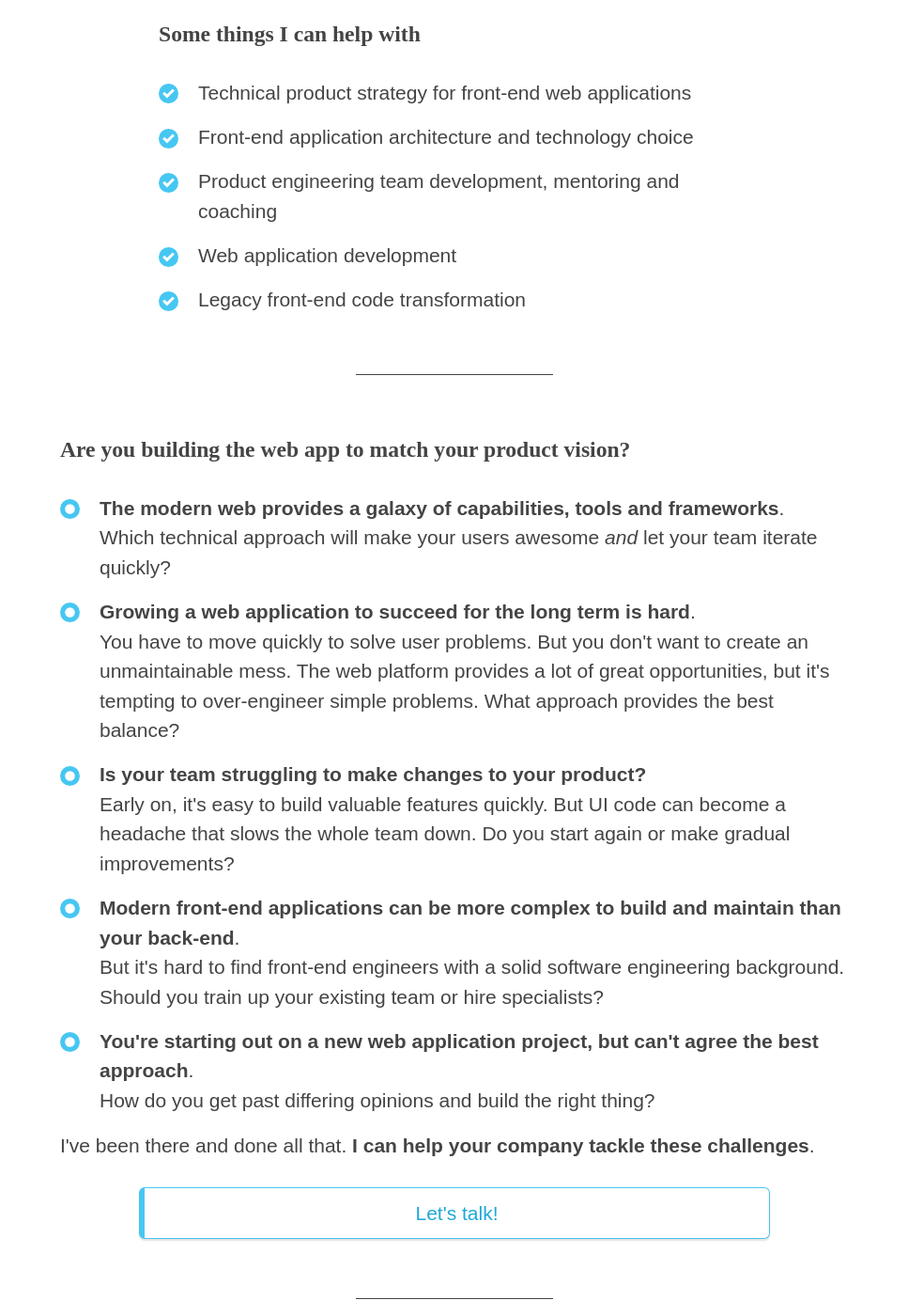
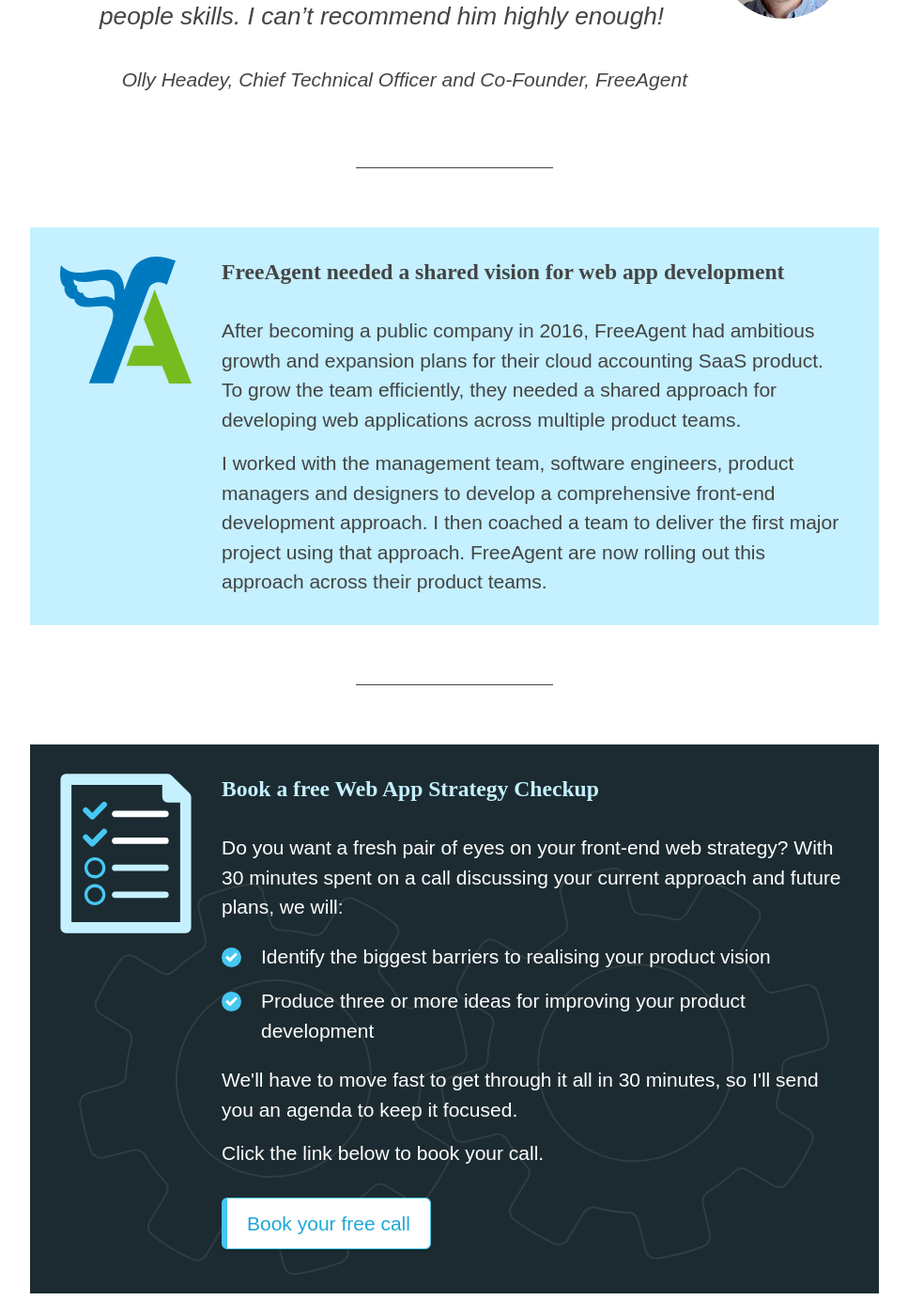
Before and after one commit to froots/froots.github.io, a Jekyll site: the page built from index.html, in a window 1280 px wide and 1400 px high, scrolled down 1658 px. Shown: the whole window at 94% size, without its empty margins (156-1123 px from the left). Built offline with Jekyll 4.4.1, drawn with Linux system fonts in a browser that asks for light colours; some of the changed text lies outside the part shown.

Commit message:
Move consulting alt page to home

```diff
--- a/consulting.html
+++ /dev/null
@@ -1,90 +0,0 @@
----
-layout: page
-title: Jim Newbery
-subtitle: Front-end web strategy, architecture and development consultant
-description: >-
-  I help B2B SaaS companies increase engagement across devices
-classes: consulting
-nohireme: true
-noindex: true
-twitter_card:
-  type: summary
-  image: /images/consulting/card.jpg
-og_data:
-  image: /images/consulting/card.jpg
----
-
-<div class="hero bg--cog outside">
-  <h2 class="hero__subtitle">Front-end web strategy and development consultant</h2>
-  <h1 class="hero__title">I help growing B2B SaaS companies build more profitable web apps</h1>
-</div>
-
-<div class="media mtb2">
-  <div class="media__image">
-    <img class="avatar avatar--small" src="/images/main/avatar.jpg" alt="Jim Newbery">
-  </div>
-  <div class="media__content">
-    <h2 class="mt0">Hi, I'm Jim Newbery. I can help if you are...</h2>
-    <ul class="list list--ticks">
-      <li>a UK-based SaaS product company with a B2B focus</li>
-      <li>ready to dramatically improve your web application</li>
-      <li>growing quickly and struggling to drive your product forward</li>
-      <li>uncertain how to deliver on your product vision</li>
-      <li>worried about fast-moving competitors</li>
-      <li>falling behind on mobile usage</li>
-      <li>interested in working with a specialist with over 20 years experience</li>
-    </ul>
-  </div>
-</div>
-
-{% include front-end-laundry-list-optin.html %}
-
-<hr class="mtb2">
-
-<h2>What people are saying...</h2>
-
-{% assign testimonials = site.testimonials | sort: 'order' %}
-{% for testimonial in testimonials limit:1 %}
-  {% include testimonial.html
-    name=testimonial.name
-    title=testimonial.title
-    company=testimonial.company
-    image=testimonial.image
-    content=testimonial.content
-  %}
-{% endfor %}
-
-<hr class="mtb2">
-
-<div class="panel media outside">
-  <div class="media__image">
-    <img src="/images/consulting/freeagent-colour.svg" alt="FreeAgent logo" class="media__logo">
-  </div>
-  <div class="media__content">
-    <h2 class="mt0">FreeAgent needed a shared vision for web app development</h2>
-    <p>After becoming a public company in 2016, FreeAgent had ambitious growth and expansion plans for their cloud accounting SaaS product. To grow the team efficiently, they needed a shared approach for developing web applications across multiple product teams.</p>
-    <p>I worked with the management team, software engineers, product managers and designers to develop a comprehensive front-end development approach. I then coached a team to deliver the first major project using that approach. FreeAgent are now rolling out this approach across their product teams.</p>
-  </div>
-</div>
-
-<hr class="mtb2">
-
-{% include strategy-call-booking.html %}
-
-<p class="align-center">Not ready for a strategy call just yet? <a href="/contact/">Contact me instead</a>.</p>
-
-<hr class="mtb2">
-
-<div class="measure--narrow">
-  <h2>Why Jim?</h2>
-
-  <p>Here is some of the baggage I bring with me:</p>
-
-  <ul class="list list--bullets list--spaced">
-    <li>I have over <strong>20 years of web development</strong> experience for SaaS startups, consumer giants and government departments.</li>
-    <li>As the <strong>Director of Front-End Engineering</strong> at FanDuel, I helped grow the company to a valuation of over <strong>USD$1 billion</strong>.</li>
-    <li>I shaped cross-platform and technical web strategy to transform FanDuel from MVP into a <strong>slick multi-channel entertainment experience</strong>.</li>
-    <li>I have hired, grown, led and coached product teams and front-end specialists.</li>
-    <li>I'm familiar with the challenges experienced by growing SaaS companies. I can help your company as you tread this path.</li>
-  </ul>
-</div>
--- a/index.html
+++ b/index.html
@@ -1,159 +1,53 @@
 ---
 layout: page
 title: Jim Newbery
-subtitle: Front-end strategy and implementation for growing web products
+subtitle: Front-end web strategy, architecture and development consultant
 description: >-
-  I help UK web product companies build and maintain great front-end applications
+  I help B2B SaaS companies increase engagement across devices
 classes: consulting
 nohireme: true
+noindex: true
 twitter_card:
   type: summary
   image: /images/consulting/card.jpg
 og_data:
   image: /images/consulting/card.jpg
-hero:
-  src: /images/home/growing-hero.jpg
-  alt: Seedlings growing
-  caption: Photo
-  credit:
-    name: Markus Spiske
-    url: https://unsplash.com/photos/vrbZVyX2k4I
 redirect_from:
   - /consulting/
+  - /consulting.html
 ---
 
-{% include hero.html %}
-
-<h1>Do you want to grow the web app to match your product vision?</h1>
-
-<hr class="mtb2">
-
-<div class="mtb2">
-  {% include testimonial.html
-    image="/images/testimonials/tom-avatar.jpg"
-    name="Tom Griffiths"
-    title="Chief Product Officer and Co-Founder"
-    company="FanDuel"
-    content="Jim was instrumental in building FanDuel into the cross-platform product it is today."
-    position="right"
-  %}
+<div class="hero bg--cog outside">
+  <h2 class="hero__subtitle">Front-end web strategy and development consultant</h2>
+  <h1 class="hero__title">I help growing B2B SaaS companies build more profitable web apps</h1>
 </div>
 
-<div class="panel media outside mtb">
+<div class="media mtb2">
   <div class="media__image">
     <img class="avatar avatar--small" src="/images/main/avatar.jpg" alt="Jim Newbery">
   </div>
   <div class="media__content">
-    <p class="mt0 intro">Hi, I'm Jim Newbery, a front-end web strategy and development consultant from Edinburgh in sunny Scotland.</p>
-    <p>I help growing UK SaaS companies build and maintain great applications. I was previously Director of Front-End Engineering at FanDuel and have over 20 years experience developing web applications and websites for startups, big consumer brands and government organisations.</p>
+    <h2 class="mt0">Hi, I'm Jim Newbery. I can help if you are...</h2>
+    <ul class="list list--ticks">
+      <li>a UK-based SaaS product company with a B2B focus</li>
+      <li>ready to dramatically improve your web application</li>
+      <li>growing quickly and struggling to drive your product forward</li>
+      <li>uncertain how to deliver on your product vision</li>
+      <li>worried about fast-moving competitors</li>
+      <li>falling behind on mobile usage</li>
+      <li>interested in working with a specialist with over 20 years experience</li>
+    </ul>
   </div>
 </div>
 
-<div class="measure--narrow">
-  <h2>Some things I can help with</h2>
-  <ul class="list list--spaced list--ticks">
-    <li>Technical product strategy for front-end web applications</li>
-    <li>Front-end application architecture and technology choice</li>
-    <li>Product engineering team development, mentoring and coaching</li>
-    <li>Web application development</li>
-    <li>Legacy front-end code transformation</li>
-  </ul>
-</div>
-
-<hr class="mtb2">
-
-<h2>Are you building the web app to match your product vision?</h2>
-
-<ul class="list list--spaced list--bullets">
-  <li><strong>The modern web provides a galaxy of capabilities, tools and frameworks</strong>.<br> Which technical approach will make your users awesome <em>and</em> let your team iterate quickly?</li>
-  <li><strong>Growing a web application to succeed for the long term is hard</strong>.<br> You have to move quickly to solve user problems. But you don't want to create an unmaintainable mess. The web platform provides a lot of great opportunities, but it's tempting to over-engineer simple problems. What approach provides the best balance?</li>
-  <li><strong>Is your team struggling to make changes to your product?</strong><br> Early on, it's easy to build valuable features quickly. But UI code can become a headache that slows the whole team down. Do you start again or make gradual improvements?</li>
-  <li><strong>Modern front-end applications can be more complex to build and maintain than your back-end</strong>.<br> But it's hard to find front-end engineers with a solid software engineering background. Should you train up your existing team or hire specialists?</li>
-  <li><strong>You're starting out on a new web application project, but can't agree the best approach</strong>.<br> How do you get past differing opinions and build the right thing?</li>
-</ul>
-
-I've been there and done all that. <strong>I can help your company tackle these challenges</strong>.
-
-<div class="align-center mtb">
-  <a class="button button--secondary button--wide" href="#strategy-call-booking">Let's talk!</a>
-</div>
-
-<hr class="mtb2">
-
 {% include front-end-laundry-list-optin.html %}
-
-<hr class="mtb2">
-
-<div class="measure--narrow">
-  <h2>Why Jim?</h2>
-
-  <p>Here's why you should work with me:</p>
-
-  <ul class="list list--spaced list--ticks">
-    <li>I have <strong>20 years of web development experience</strong> with startups, agencies, government departments and large enterprises.</li>
-    <li>I helped grow FanDuel from 20 to 400 employees and a valuation of over USD$1 billion.</li>
-    <li>I shaped cross-platform and technical web strategy to transform the FanDuel product into a slick multi-channel entertainment experience.</li>
-    <li>I have hired, grown, led and coached product teams and front-end specialists.</li>
-  </ul>
-
-  <p><strong>I'm familiar with the challenges experienced by both plucky new startups and unicorns alike</strong>. I can help your company as you tread this path.</p>
-</div>
-
-<p class="align-center">I'm trusted by:</p>
-
-<div class="clients">
-  <ul class="clients-list">
-    <li class="clients-list__item">
-      <a href="https://www.fanduel.com" class="clients-list__link" title="FanDuel">
-        <img src="/images/consulting/fanduel.svg" class="clients-list__logo" alt="FanDuel" />
-        <span class="clients-list__label">FanDuel</span>
-      </a>
-    </li>
-    <li class="clients-list__item">
-      <a href="https://www.freeagent.com" class="clients-list__link" title="FreeAgent">
-        <img src="/images/consulting/freeagent.svg" class="clients-list__logo" alt="FreeAgent" />
-        <span class="clients-list__label">FreeAgent</span>
-      </a>
-    </li>
-    <li class="clients-list__item">
-      <a href="https://www.sky.com" class="clients-list__link" title="Sky">
-        <img src="/images/consulting/sky.svg" class="clients-list__logo" alt="Sky" />
-        <span class="clients-list__label">Sky</span>
-      </a>
-    </li>
-    <li class="clients-list__item">
-      <a href="http://www.channel4.com/" class="clients-list__link" title="Channel 4">
-        <img src="/images/consulting/channel4.svg" class="clients-list__logo" alt="Channel 4" />
-        <span class="clients-list__label">Channel 4</span>
-      </a>
-    </li>
-  </ul>
-</div>
-
-<hr class="mtb2">
-
-<h2>I help growing UK SaaS companies build more profitable web apps</h2>
-
-<p><strong>Building a good web application isn't just about slick visuals and the latest JavaScript framework</strong>.</p>
-
-<p>It's built for usability, accessibility, long-term learning, continuous improvement, and ease of support and maintenance.</p>
-
-<p>I've got buckets of experience working with leaders, product managers, designers, engineers, marketing professionals and support staff to develop a technical web strategy that balances these aims.</p>
-
-<p>Unlike big consulting companies and agencies, <strong>I focus on helping your team learn what works for you</strong>, not on short-term quick fixes that make me look good.</p>
-
-<p>I work out of the beautiful city of Edinburgh, and focus mostly on B2B SaaS companies and teams based in the UK.</p>
-
-<div class="align-center mtb">
-  <a class="button button--secondary button--wide" href="#strategy-call-booking">Let's talk!</a>
-</div>
 
 <hr class="mtb2">
 
 <h2>What people are saying...</h2>
 
 {% assign testimonials = site.testimonials | sort: 'order' %}
-{% for testimonial in testimonials limit:3 %}
+{% for testimonial in testimonials limit:1 %}
   {% include testimonial.html
     name=testimonial.name
     title=testimonial.title
@@ -165,6 +59,35 @@
 
 <hr class="mtb2">
 
+<div class="panel media outside">
+  <div class="media__image">
+    <img src="/images/consulting/freeagent-colour.svg" alt="FreeAgent logo" class="media__logo">
+  </div>
+  <div class="media__content">
+    <h2 class="mt0">FreeAgent needed a shared vision for web app development</h2>
+    <p>After becoming a public company in 2016, FreeAgent had ambitious growth and expansion plans for their cloud accounting SaaS product. To grow the team efficiently, they needed a shared approach for developing web applications across multiple product teams.</p>
+    <p>I worked with the management team, software engineers, product managers and designers to develop a comprehensive front-end development approach. I then coached a team to deliver the first major project using that approach. FreeAgent are now rolling out this approach across their product teams.</p>
+  </div>
+</div>
+
+<hr class="mtb2">
+
 {% include strategy-call-booking.html %}
 
 <p class="align-center">Not ready for a strategy call just yet? <a href="/contact/">Contact me instead</a>.</p>
+
+<hr class="mtb2">
+
+<div class="measure--narrow">
+  <h2>Why Jim?</h2>
+
+  <p>Here is some of the baggage I bring with me:</p>
+
+  <ul class="list list--bullets list--spaced">
+    <li>I have over <strong>20 years of web development</strong> experience for SaaS startups, consumer giants and government departments.</li>
+    <li>As the <strong>Director of Front-End Engineering</strong> at FanDuel, I helped grow the company to a valuation of over <strong>USD$1 billion</strong>.</li>
+    <li>I shaped cross-platform and technical web strategy to transform FanDuel from MVP into a <strong>slick multi-channel entertainment experience</strong>.</li>
+    <li>I have hired, grown, led and coached product teams and front-end specialists.</li>
+    <li>I'm familiar with the challenges experienced by growing SaaS companies. I can help your company as you tread this path.</li>
+  </ul>
+</div>
```
